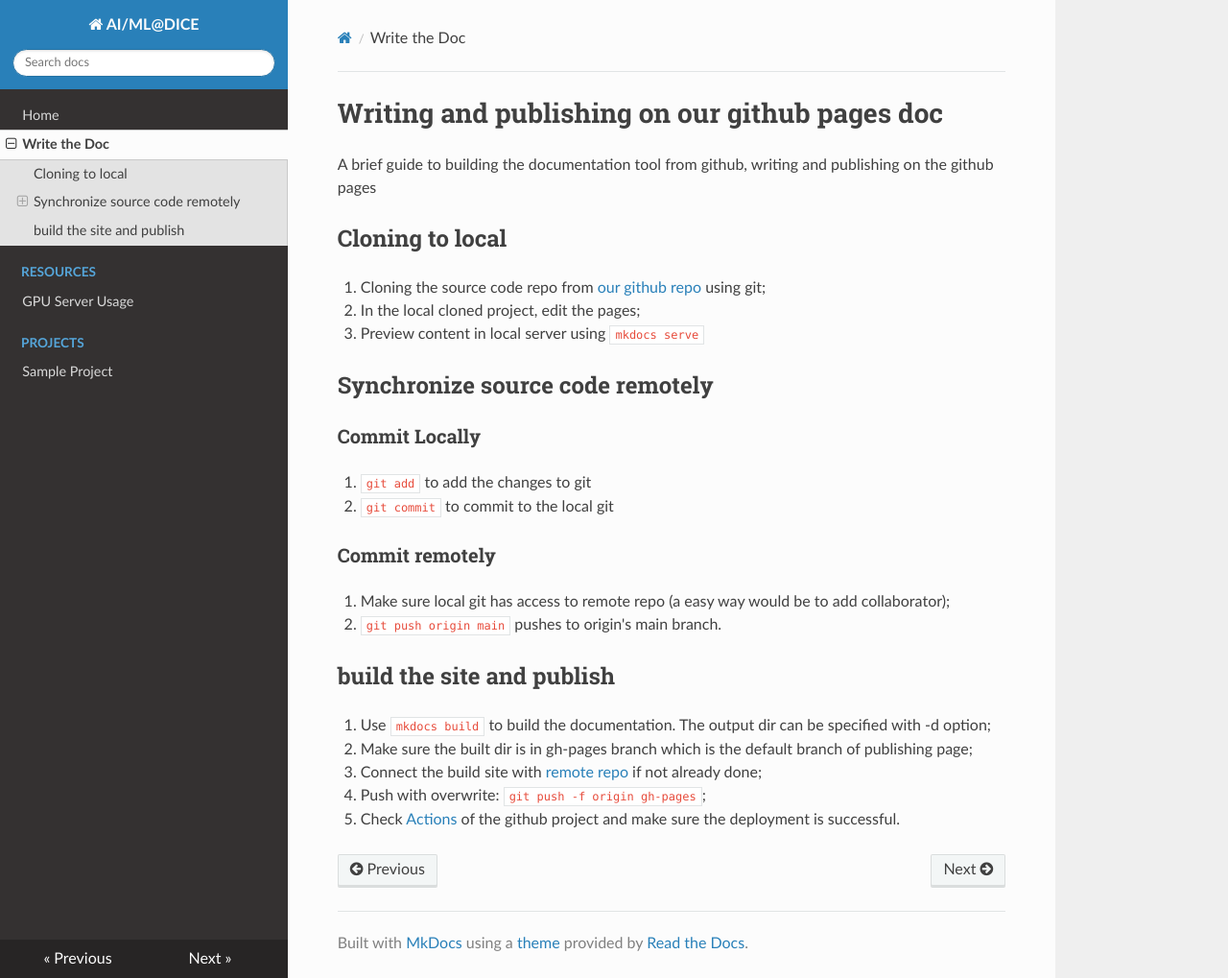
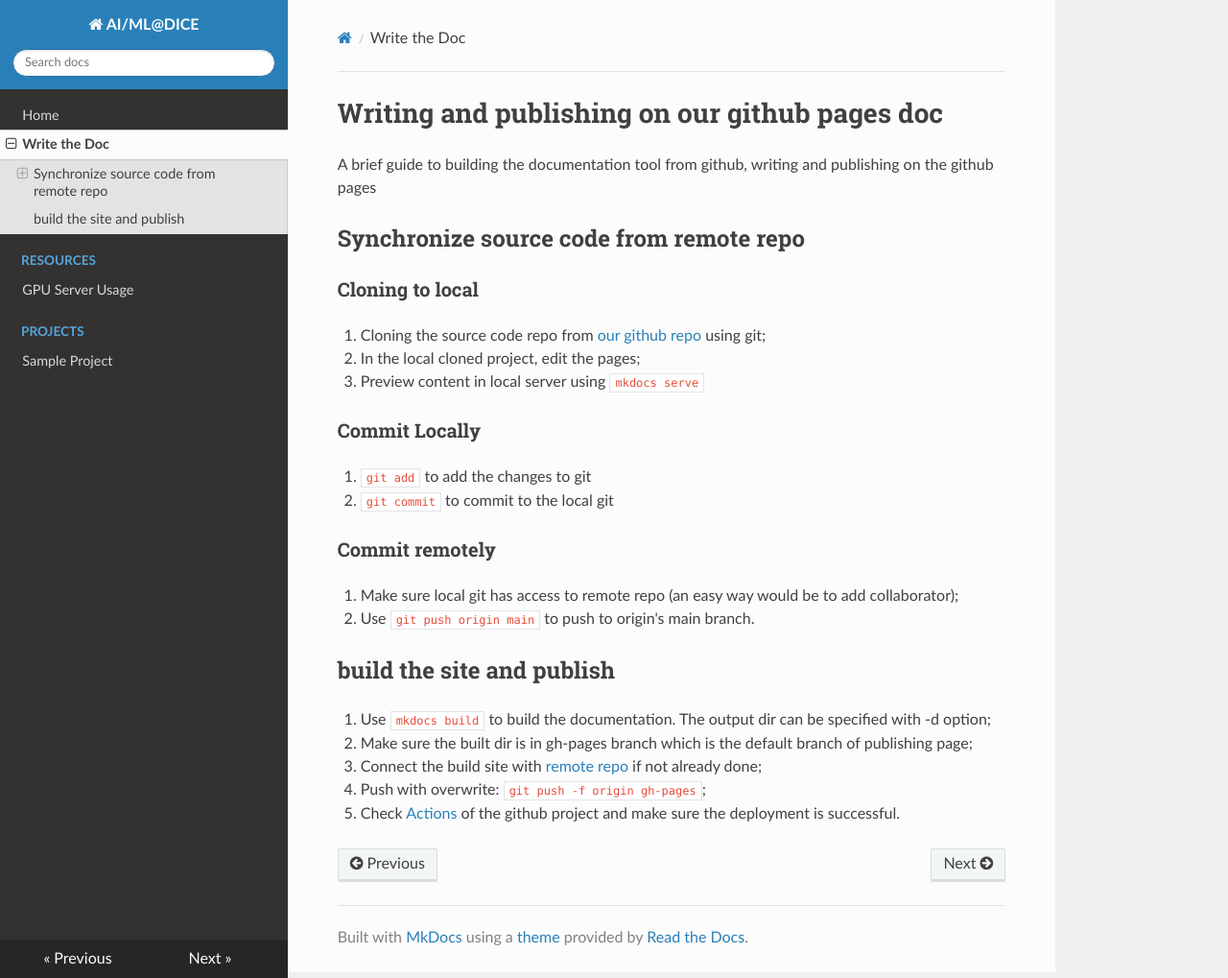
Before and after one commit to diceaiteam/teamdocs, an MkDocs documentation site: the page built from docs/projects/writingdocs.md, in a window 1280 px wide and 1019 px high. Shown: the whole window at 96% size. Built offline with MkDocs 1.6.1, drawn with Linux system fonts in a browser that asks for light colours; nearby versions of some CDN libraries.

Commit message:
fix typo

```diff
--- a/docs/projects/writingdocs.md
+++ b/docs/projects/writingdocs.md
@@ -1,18 +1,20 @@
 # Writing and publishing on our github pages doc
 A brief guide to building the documentation tool from github, writing and publishing on the github pages
 
-## Cloning to local
+## Synchronize source code from remote repo
+
+### Cloning to local
 1. Cloning the source code repo from [our github repo](https://github.com/diceaiteam/teamdocs) using git;
 2. In the local cloned project, edit the pages;
 3. Preview content in local server using `mkdocs serve`
 
-## Synchronize source code remotely
 ### Commit Locally
 1. `git add ` to add the changes to git
 2. `git commit` to commit to the local git
+
 ### Commit remotely
-1. Make sure local git has access to remote repo (a easy way would be to add collaborator);
-2. `git push origin main` pushes to origin's main branch.
+1. Make sure local git has access to remote repo (an easy way would be to add collaborator);
+2. Use `git push origin main` to push to origin's main branch.
 
 ## build the site and publish
 1. Use `mkdocs build` to build the documentation. The output dir can be specified with -d option;
```
